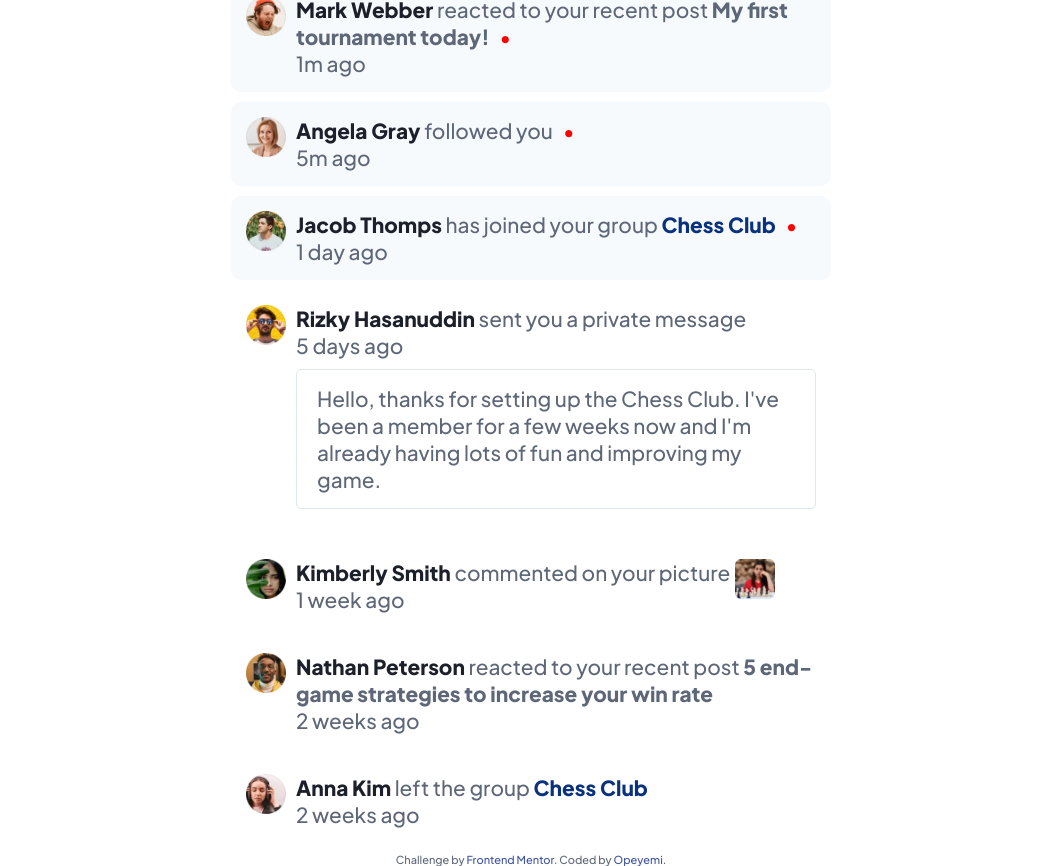
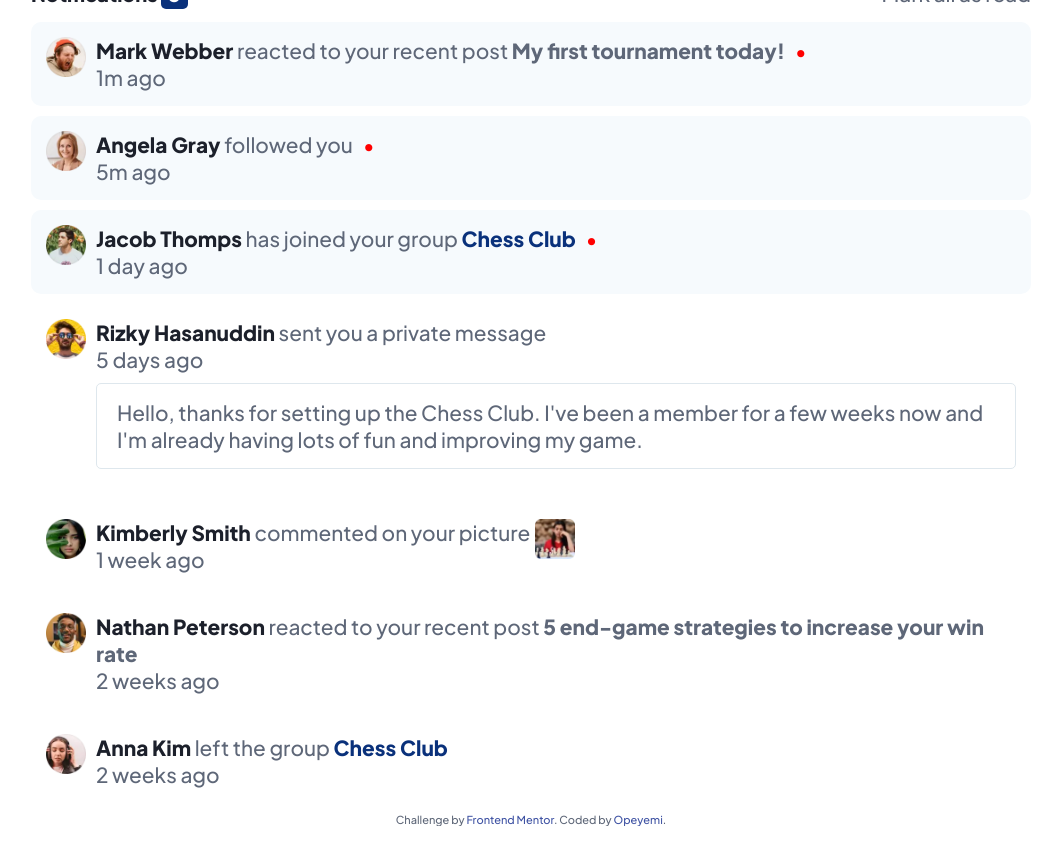
Before and after one commit to opeyemi-code/notifications-page-main, a plain HTML site: page index.html in a window 1280 px wide. Shown: the whole page, without its empty margins (109-1170 px from the left). After the commit the page ends 826 px from the top, so only its background shows below. Drawn offline with Linux system fonts and the light colour scheme.

Commit message:
Update style.css
Expanded the width of the container and styled the hover state of private message section

```diff
--- a/style.css
+++ b/style.css
@@ -102,7 +102,10 @@ a:hover {
 
 .private-message p {
   text-align: left;
+}
 
+.private-message:hover{
+  background-color: hsl(205, 33%, 90%);
 }
 
 .unread-msg {
@@ -134,7 +137,7 @@ a:hover {
   }
 
   #container {
-    width: 600px;
+    max-width: 1000px;
   }
 
    .attribution{
```
